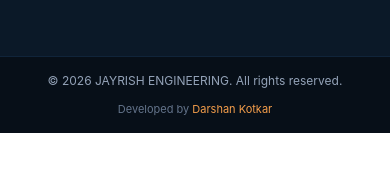
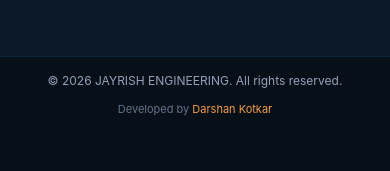
Before and after one commit to da9156/JAYRISH_ENGINEERING, a Next.js app: page /about in a window 390 px wide. Shown: the part 4451-4622 px from the top of the page. Before the commit the page ends 4584 px from the top, so only its background shows below. Built offline with nearby package versions, Linux system fonts and the light colour scheme.

Commit message:
Mobile Sticky Bar - fixed

```diff
--- a/src/components/layout/Footer.tsx
+++ b/src/components/layout/Footer.tsx
@@ -175,7 +175,7 @@ export const Footer: React.FC = () => {
       </div>
 
       {/* Bottom Copyright & Disclaimer Bar */}
-      <div className="bg-black/40 border-t border-brand-navy/50 py-4 text-xs text-slate-400">
+      <div className="bg-black/40 border-t border-brand-navy/50 pt-4 pb-24 sm:pb-4 text-xs text-slate-400">
         <div className="max-w-7xl mx-auto px-4 sm:px-6 lg:px-8 flex flex-col sm:flex-row items-center justify-between gap-3 text-center sm:text-left">
           <p>
             © {new Date().getFullYear()} JAYRISH ENGINEERING. All rights reserved.
```
